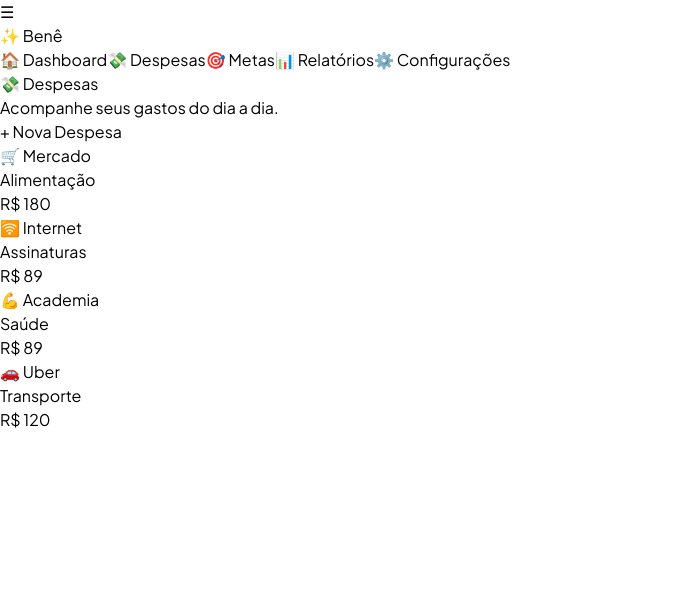
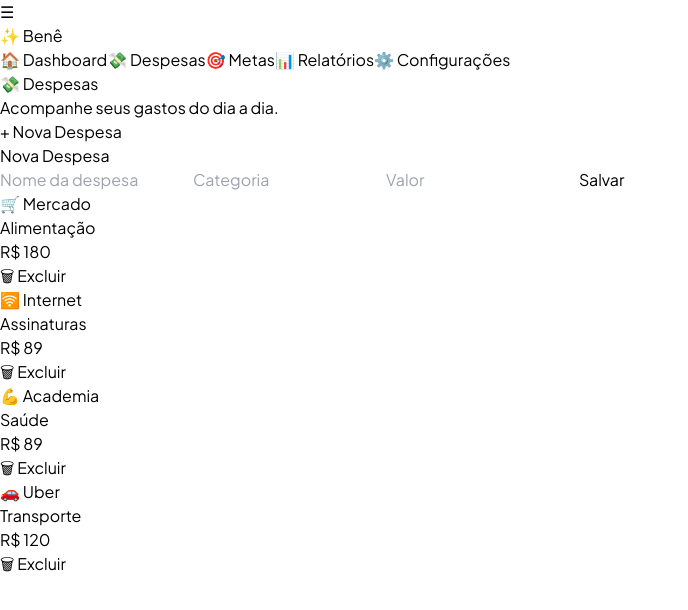
Before and after one commit to deborajaldir/bene-ai-frontend, a React (Vite) app: page /despesas in a window 1280 px wide. Both pictures are taken after a click on the button "+ Nova Despesa". Shown: the top 610 px of the page, without its empty margins (0-688 px from the left). Built offline with nearby package versions, Linux system fonts and the light colour scheme.

Commit message:
feat: add expense management functionality

```diff
--- a/src/components/Layout.jsx
+++ b/src/components/Layout.jsx
@@ -1,4 +1,5 @@
 import { useState } from "react"
+
 import Sidebar from "./Sidebar"
 
 function Layout({ children }) {
--- a/src/pages/Despesas.jsx
+++ b/src/pages/Despesas.jsx
@@ -1,6 +1,74 @@
+import { useState } from "react"
 import Layout from "../components/Layout"
 
 function Despesas() {
+
+    const [mostrarFormulario, setMostrarFormulario] = useState(false)
+
+    const [nomeDespesa, setNomeDespesa] = useState("")
+    const [categoria, setCategoria] = useState("")
+    const [valor, setValor] = useState("")
+
+    const [despesas, setDespesas] = useState([
+        {
+            nome: "🛒 Mercado",
+            categoria: "Alimentação",
+            valor: "180"
+        },
+        {
+            nome: "🛜 Internet",
+            categoria: "Assinaturas",
+            valor: "89"
+        },
+        {
+            nome: "💪 Academia",
+            categoria: "Saúde",
+            valor: "89"
+        },
+        {
+            nome: "🚗 Uber",
+            categoria: "Transporte",
+            valor: "120"
+        }
+    ])
+
+    function adicionarDespesa() {
+
+        if (
+            !nomeDespesa.trim() ||
+            !categoria.trim() ||
+            !valor.trim()
+        ) {
+            return
+        }
+
+        const novaDespesa = {
+            nome: nomeDespesa,
+            categoria,
+            valor
+        }
+
+        setDespesas([
+            ...despesas,
+            novaDespesa
+        ])
+
+        setNomeDespesa("")
+        setCategoria("")
+        setValor("")
+
+        setMostrarFormulario(false)
+    }
+
+    function excluirDespesa(indexDespesa) {
+
+        const despesasAtualizadas = despesas.filter(
+            (_, index) => index !== indexDespesa
+        )
+
+        setDespesas(despesasAtualizadas)
+    }
+
     return (
         <Layout>
 
@@ -19,6 +87,7 @@ function Despesas() {
                     <div className="mt-6 flex justify-center">
 
                         <button
+                            onClick={() => setMostrarFormulario(!mostrarFormulario)}
                             className="bg-[#4B4B4B] text-[#F7EDC3] px-6 py-4 rounded-2xl font-semibold hover:opacity-90 transition"
                         >
                             + Nova Despesa
@@ -26,71 +95,82 @@ function Despesas() {
 
                     </div>
 
+                    {
+                        mostrarFormulario && (
+
+                            <div className="bg-white/60 rounded-[30px] p-6 mt-6">
+
+                                <h2 className="text-2xl font-bold text-[#4B4B4B] mb-5">
+                                    Nova Despesa
+                                </h2>
+
+                                <input
+                                    type="text"
+                                    placeholder="Nome da despesa"
+                                    value={nomeDespesa}
+                                    onChange={(e) => setNomeDespesa(e.target.value)}
+                                    className="w-full p-4 rounded-2xl mb-4"
+                                />
+
+                                <input
+                                    type="text"
+                                    placeholder="Categoria"
+                                    value={categoria}
+                                    onChange={(e) => setCategoria(e.target.value)}
+                                    className="w-full p-4 rounded-2xl mb-4"
+                                />
+
+                                <input
+                                    type="number"
+                                    placeholder="Valor"
+                                    value={valor}
+                                    onChange={(e) => setValor(e.target.value)}
+                                    className="w-full p-4 rounded-2xl mb-4"
+                                />
+
+                                <button
+                                    onClick={adicionarDespesa}
+                                    className="bg-green-600 text-white px-6 py-3 rounded-2xl"
+                                >
+                                    Salvar
+                                </button>
+
+                            </div>
+
+                        )
+                    }
+
                     <div className="grid grid-cols-1 md:grid-cols-2 xl:grid-cols-3 gap-5 mt-8">
 
-                        <div className="bg-white/60 rounded-[30px] p-6">
+                        {despesas.map((despesa, index) => (
 
-                            <h3 className="font-semibold text-[#4B4B4B] text-lg">
-                                🛒 Mercado
-                            </h3>
+                            <div
+                                key={index}
+                                className="bg-white/60 rounded-[30px] p-6"
+                            >
 
-                            <p className="text-[#5B5B5B] mt-2">
-                                Alimentação
-                            </p>
+                                <h3 className="font-semibold text-[#4B4B4B] text-lg">
+                                    {despesa.nome}
+                                </h3>
 
-                            <h2 className="text-3xl font-bold text-[#4B4B4B] mt-4">
-                                R$ 180
-                            </h2>
+                                <p className="text-[#5B5B5B] mt-2">
+                                    {despesa.categoria}
+                                </p>
 
-                        </div>
+                                <h2 className="text-3xl font-bold text-[#4B4B4B] mt-4">
+                                    R$ {despesa.valor}
+                                </h2>
 
-                        <div className="bg-white/60 rounded-[30px] p-6">
+                                <button
+                                    onClick={() => excluirDespesa(index)}
+                                    className="mt-4 text-red-500 text-sm font-semibold hover:underline"
+                                >
+                                    🗑 Excluir
+                                </button>
 
-                            <h3 className="font-semibold text-[#4B4B4B] text-lg">
-                                🛜 Internet
-                            </h3>
+                            </div>
 
-                            <p className="text-[#5B5B5B] mt-2">
-                                Assinaturas
-                            </p>
-
-                            <h2 className="text-3xl font-bold text-[#4B4B4B] mt-4">
-                                R$ 89
-                            </h2>
-
-                        </div>
-
-                        <div className="bg-white/60 rounded-[30px] p-6">
-
-                            <h3 className="font-semibold text-[#4B4B4B] text-lg">
-                                💪 Academia
-                            </h3>
-
-                            <p className="text-[#5B5B5B] mt-2">
-                                Saúde
-                            </p>
-
-                            <h2 className="text-3xl font-bold text-[#4B4B4B] mt-4">
-                                R$ 89
-                            </h2>
-
-                        </div>
-
-                        <div className="bg-white/60 rounded-[30px] p-6">
-
-                            <h3 className="font-semibold text-[#4B4B4B] text-lg">
-                                🚗 Uber
-                            </h3>
-
-                            <p className="text-[#5B5B5B] mt-2">
-                                Transporte
-                            </p>
-
-                            <h2 className="text-3xl font-bold text-[#4B4B4B] mt-4">
-                                R$ 120
-                            </h2>
-
-                        </div>
+                        ))}
 
                     </div>
 
```
